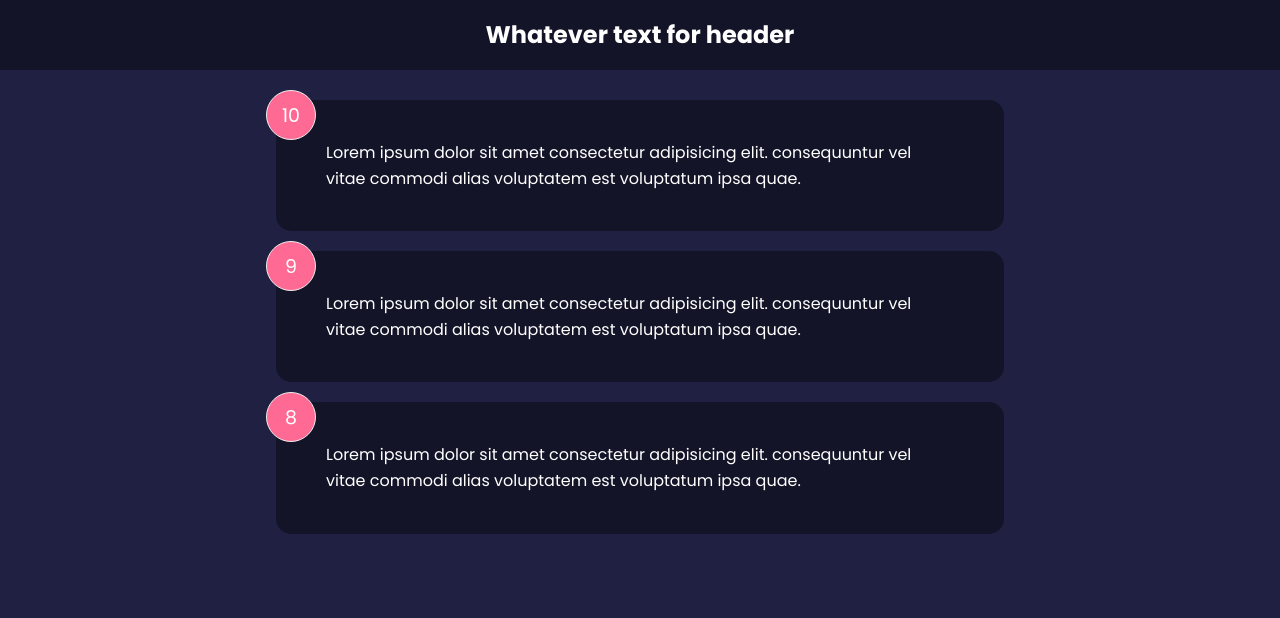
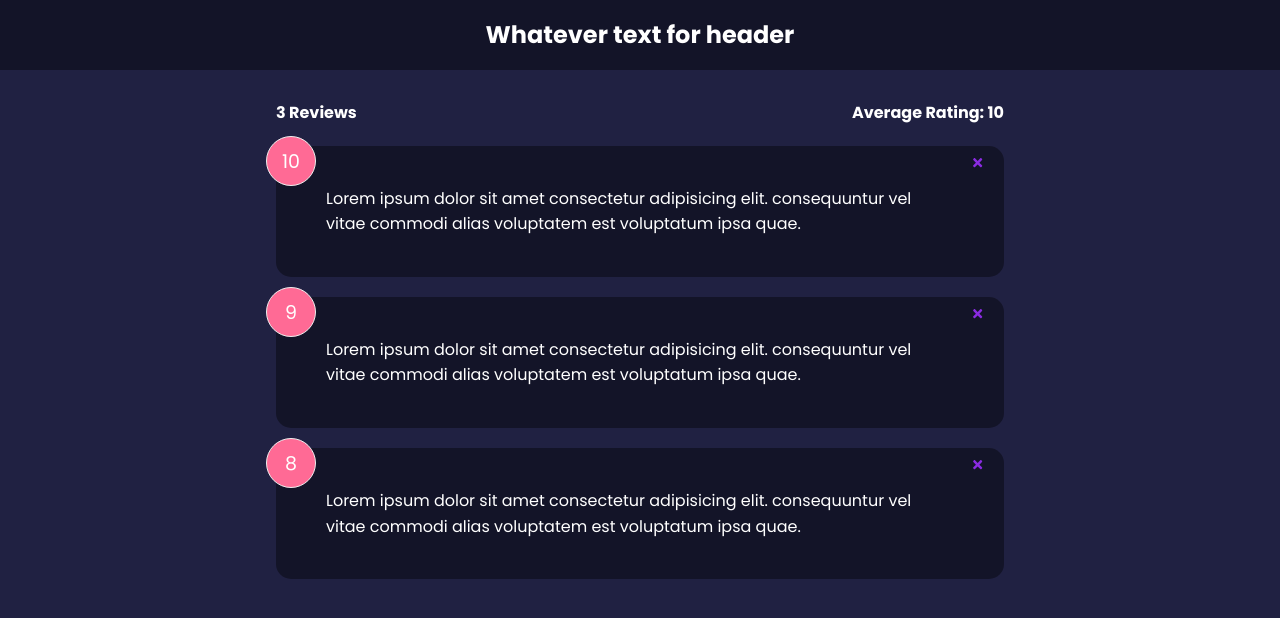
Before and after one commit to charisearter/feedback-app, a React (Create React App) app: page / in a window 1280 px wide. Shown: the top 618 px of the page. Built offline with nearby package versions, Linux system fonts and the light colour scheme.

Commit message:
added delete feedback, now adding feedback stats

```diff
--- a/package.json
+++ b/package.json
@@ -8,6 +8,7 @@
     "@testing-library/user-event": "^13.5.0",
     "react": "^18.2.0",
     "react-dom": "^18.2.0",
+    "react-icons": "^4.10.1",
     "react-scripts": "5.0.1",
     "web-vitals": "^2.1.4"
   },
--- a/src/App.js
+++ b/src/App.js
@@ -2,15 +2,23 @@
 import Header from './components/Header';
 import FeedbackList from './components/FeedbackList';
 import FeedbackData from './data/FeedbackData';
+import FeedbackStats from './components/FeedbackStats';
 
 const App = () => {
 	const [feedback, setFeedback] = useState(FeedbackData);
+
+	const deleteFeedback = (id) => {
+		if (window.confirm('Are you sure you want to delete?')) {
+			setFeedback(feedback.filter((item) => item.id !== id));
+		}
+	};
 
 	return (
 		<Fragment>
 			<Header />
 			<div className='container'>
-				<FeedbackList feedback={feedback} />
+				<FeedbackStats feedback={feedback} />
+				<FeedbackList feedback={feedback} handleDelete={deleteFeedback} />
 			</div>
 		</Fragment>
 	);
--- a/src/components/FeedbackItem.jsx
+++ b/src/components/FeedbackItem.jsx
@@ -1,17 +1,21 @@
-import PropTypes from 'prop-types'
+import { FaTimes } from 'react-icons/fa';
+import PropTypes from 'prop-types';
 import Card from './shared/Card';
 
-function FeedbackItem({ item: { rating, text } }) {
+function FeedbackItem({ item: { rating, text, id }, handleDelete }) {
 	return (
 		<Card>
 			<div className='num-display'>{rating}</div>
+			<button className='close' onClick={() => handleDelete(id)}>
+				<FaTimes color='blueviolet' />
+			</button>
 			<div className='text-display'>{text}</div>
 		</Card>
 	);
 }
 
 FeedbackItem.propTypes = {
-  item: PropTypes.object.isRequired
-}
+	item: PropTypes.object.isRequired,
+};
 
 export default FeedbackItem;
--- a/src/components/FeedbackList.jsx
+++ b/src/components/FeedbackList.jsx
@@ -1,14 +1,18 @@
 import PropTypes from 'prop-types';
 import FeedbackItem from './FeedbackItem';
 
-function FeedbackList({ feedback }) {
+function FeedbackList({ feedback, handleDelete }) {
 	if (!feedback || feedback.length === 0) {
 		return <p>No feedback yet.</p>;
 	}
 	return (
 		<div className='feedback-list'>
 			{feedback.map((item) => (
-				<FeedbackItem key={item.id} item={item} />
+				<FeedbackItem
+					key={item.id}
+					item={item}
+					handleDelete={handleDelete}
+				/>
 			))}
 		</div>
 	);
--- /dev/null
+++ b/src/components/FeedbackStats.jsx
@@ -0,0 +1,12 @@
+import React from 'react';
+
+function FeedbackStats({ feedback }) {
+	return (
+		<div className='feedback-stats'>
+			<h4>{feedback.length} Reviews</h4>
+			<h4>Average Rating: 10</h4>
+		</div>
+	);
+}
+
+export default FeedbackStats;
```
Also changed, not shown: 2 other files (tests, documents, lock files or other folders).
